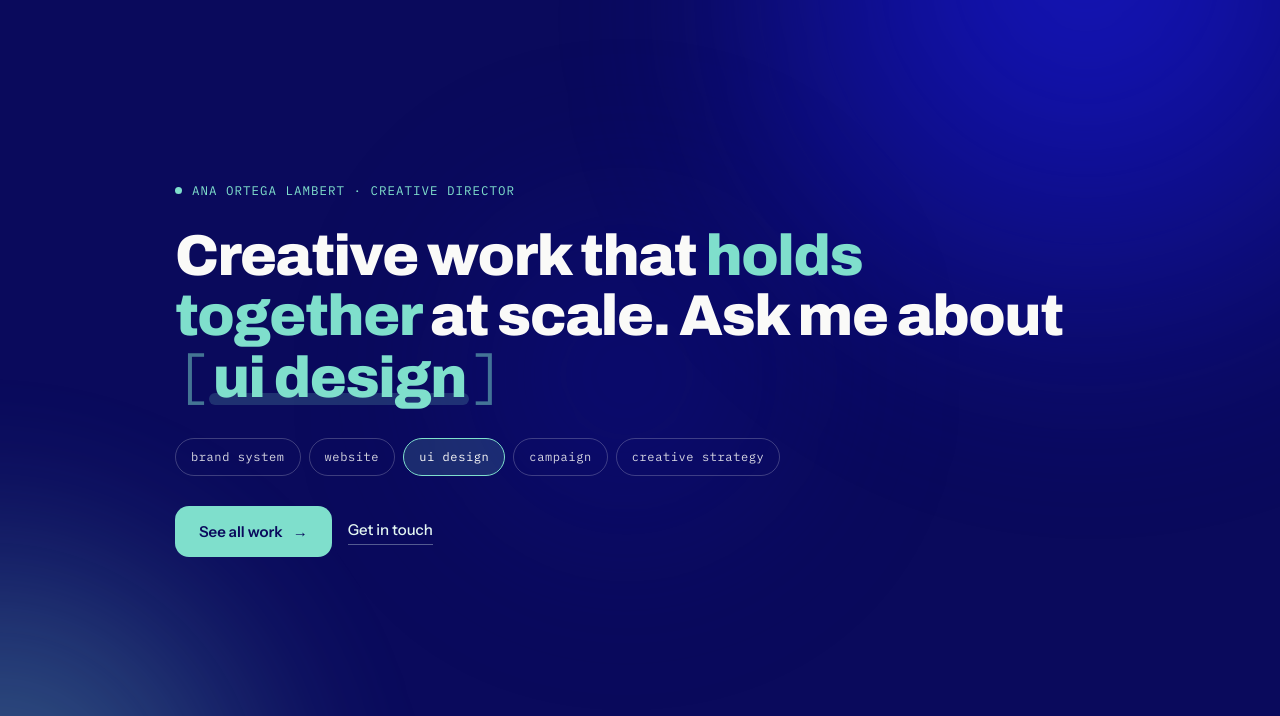
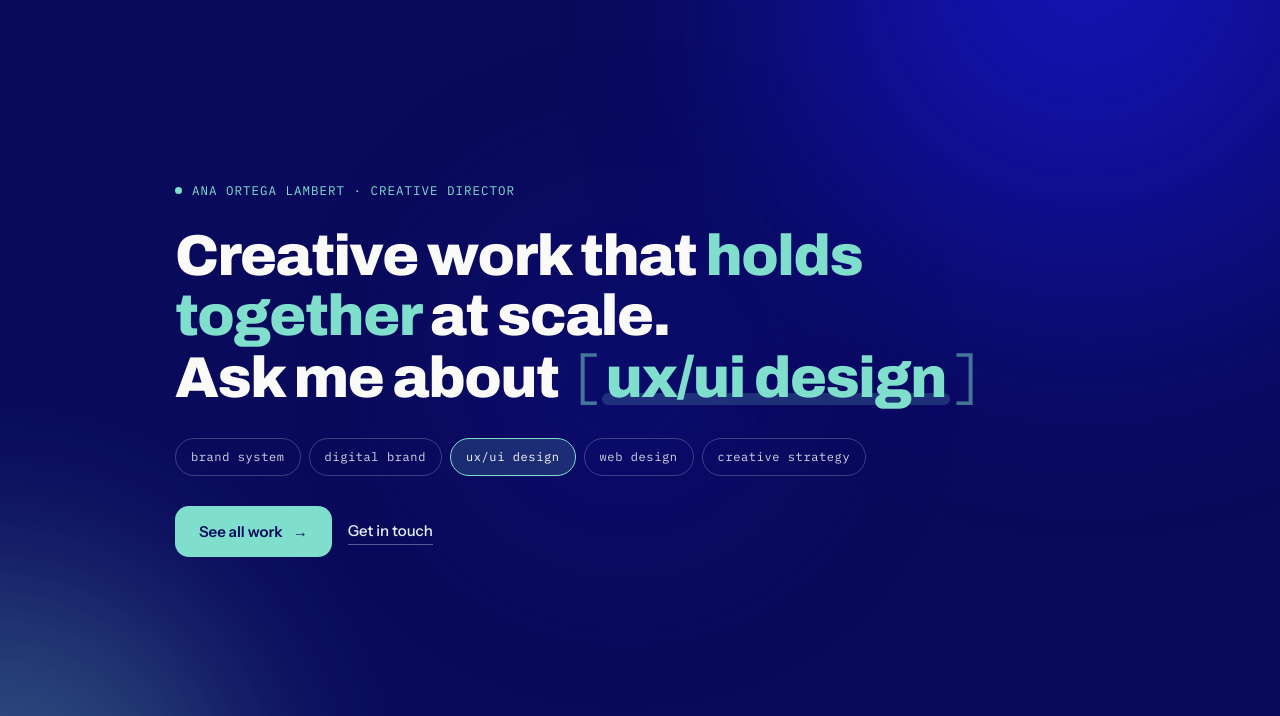
Before and after one commit to alambertstudio/analambert-site, a plain HTML site: page index.html in a window 1280 px wide. Shown: the part 67-783 px from the top of the page. Drawn offline with Linux system fonts and the light colour scheme.

Commit message:
Add files via upload

```diff
--- a/css/hero.css
+++ b/css/hero.css
@@ -58,6 +58,14 @@
   font-size:clamp(32px,4.5vw,58px);line-height:1.04;letter-spacing:-.025em;
   color:var(--paper);max-width:25ch;margin-bottom:30px;
 }
+/* the second sentence starts its own line, and "Ask me about" stays glued to
+   the brackets so the rotating word can never fall to the line below */
+.hero-b h1 .hb-break{display:none}
+@media (min-width:901px){
+  .hero-b h1 .hb-break{display:block}
+  .hero-b h1 .hb-ask{white-space:nowrap}
+}
+
 /* teal emphasis, and no mint sweep behind it on the dark ground */
 .hero-b h1 em{
   font-style:normal;color:var(--mid);
@@ -206,7 +214,9 @@ nav.on-dark .nav-toggle span{background:var(--paper)}
    has anything to get wrong.
    ============================================================ */
 #work{background:var(--paper)}
-.about{background:var(--tint-deep)}
+/* .about is intentionally left alone: it's short enough that motion.js's
+   scroll observer always catches its data-bg in time, so the soft 1.1s
+   cross-fade to teal works correctly and doesn't need a hardcoded background. */
 
 /* ============================================================
    Flagship card: cover image instead of brand tiles
--- a/index.html
+++ b/index.html
@@ -30,7 +30,7 @@
   <div class="wrap">
     <p class="hb-eyebrow hb-up hb-d1"><span class="hb-dot"></span>Ana Ortega Lambert · Creative Director</p>
 
-    <h1 class="hb-up hb-d2">Creative work that <em>holds together</em> at scale. Ask me about <span class="rot" id="rot" aria-hidden="true"><span class="brk">[</span><span class="rot-track" id="rotTrack"></span><span class="brk">]</span></span><span class="hb-sr" id="rotSr"></span></h1>
+    <h1 class="hb-up hb-d2">Creative work that <em>holds together</em> at scale.<br class="hb-break"><span class="hb-ask">Ask me about <span class="rot" id="rot" aria-hidden="true"><span class="brk">[</span><span class="rot-track" id="rotTrack"></span><span class="brk">]</span></span></span><span class="hb-sr" id="rotSr"></span></h1>
 
     <ul class="hb-areas hb-up hb-d3" id="areas" aria-label="Areas I work in, each linked to a case study"></ul>
 
--- a/js/hero.js
+++ b/js/hero.js
@@ -11,9 +11,9 @@
   /* label = word in the brackets and on the pill, href = case study it opens */
   var AREAS = [
     { label: 'brand system',      href: 'work/brand-system.html' },
-    { label: 'website',           href: 'work/psi-homepage.html' },
-    { label: 'ui design',         href: 'work/safebag-app.html' },
-    { label: 'campaign',          href: 'work/school-survey.html' },
+    { label: 'digital brand',     href: 'work/psi-homepage.html' },
+    { label: 'ux/ui design',      href: 'work/safebag-app.html' },
+    { label: 'web design',        href: 'work/school-survey.html' },
     { label: 'creative strategy', href: 'work/brand-system.html' }
   ];
   var HOLD = 2600;
```
Also changed, not shown: work/safebag-app.html (+5 -0 lines), images/app-case-study.jpg (added).
